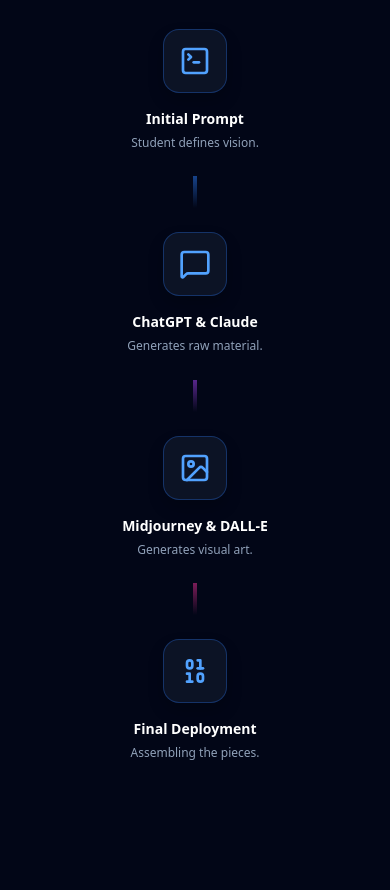
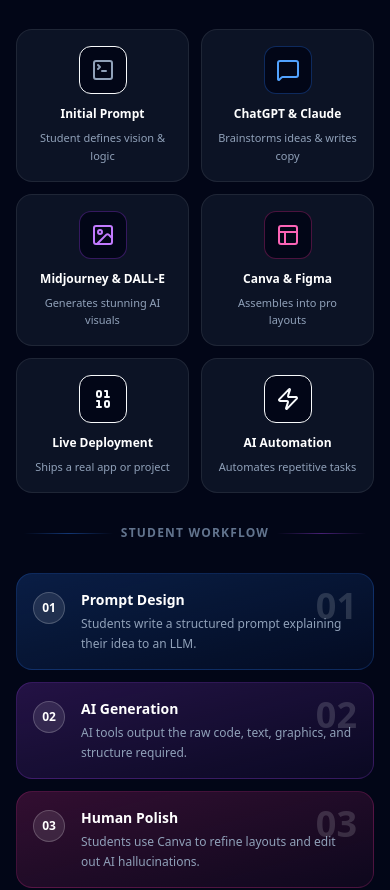
Before and after one commit to parv43/skillyugweb, a Next.js app: page / in a window 390 px wide. Shown: the part 3180-4070 px from the top of the page. Built offline with nearby package versions, Linux system fonts and the light colour scheme.

Commit message:
Redesign AI Tools section mobile layout: 2-col tool cards + numbered workflow steps

```diff
--- a/src/components/AIToolsSection.tsx
+++ b/src/components/AIToolsSection.tsx
@@ -133,19 +133,74 @@
         />
       </div>
 
-      {/* Mobile Stack Layout */}
-      <div className="flex flex-col gap-6 w-full px-6 lg:hidden z-10 relative">
-        <EcosystemNode icon={TerminalSquare} label="Initial Prompt" desc="Student defines vision." position="relative w-full" delay={0.1} />
-        <div className="w-1 h-8 bg-gradient-to-b from-blue-500/50 to-transparent mx-auto" />
-        <EcosystemNode icon={MessageSquare} label="ChatGPT & Claude" desc="Generates raw material." position="relative w-full" delay={0.2} />
-        <div className="w-1 h-8 bg-gradient-to-b from-purple-500/50 to-transparent mx-auto" />
-        <EcosystemNode icon={Image} label="Midjourney & DALL-E" desc="Generates visual art." position="relative w-full" delay={0.3} />
-        <div className="w-1 h-8 bg-gradient-to-b from-pink-500/50 to-transparent mx-auto" />
-        <EcosystemNode icon={Binary} label="Final Deployment" desc="Assembling the pieces." position="relative w-full" delay={0.4} />
+      {/* ── Mobile Layout (< lg) ── */}
+      <div className="flex flex-col w-full px-4 lg:hidden z-10 relative gap-8">
+
+        {/* Tool Cards — 2-column grid */}
+        <div className="grid grid-cols-2 gap-3 w-full">
+          {[
+            { icon: TerminalSquare, label: "Initial Prompt", desc: "Student defines vision & logic", color: "slate" },
+            { icon: MessageSquare, label: "ChatGPT & Claude", desc: "Brainstorms ideas & writes copy", color: "blue" },
+            { icon: Image, label: "Midjourney & DALL-E", desc: "Generates stunning AI visuals", color: "purple" },
+            { icon: Layout, label: "Canva & Figma", desc: "Assembles into pro layouts", color: "pink" },
+            { icon: Binary, label: "Live Deployment", desc: "Ships a real app or project", color: "emerald" },
+            { icon: Zap, label: "AI Automation", desc: "Automates repetitive tasks", color: "yellow" },
+          ].map(({ icon: Icon, label, desc, color }, i) => (
+            <motion.div
+              key={i}
+              className="bg-[#0f172a]/80 border border-white/8 rounded-2xl p-4 flex flex-col items-center text-center gap-2"
+              initial={{ opacity: 0, y: 12 }}
+              whileInView={{ opacity: 1, y: 0 }}
+              transition={{ duration: 0.4, delay: i * 0.07 }}
+              viewport={{ once: true }}
+            >
+              <div className={`w-12 h-12 rounded-xl bg-[#020617] flex items-center justify-center border border-${color}-500/30 mb-1`}>
+                <Icon className={`w-6 h-6 text-${color}-400`} />
+              </div>
+              <h4 className="text-white font-bold text-xs leading-tight">{label}</h4>
+              <p className="text-slate-400 text-[11px] leading-relaxed">{desc}</p>
+            </motion.div>
+          ))}
+        </div>
+
+        {/* Flow connector */}
+        <div className="flex items-center gap-2 px-2">
+          <div className="flex-1 h-px bg-gradient-to-r from-transparent via-blue-500/40 to-transparent" />
+          <span className="text-slate-500 text-xs font-semibold tracking-widest uppercase">Student Workflow</span>
+          <div className="flex-1 h-px bg-gradient-to-r from-transparent via-purple-500/40 to-transparent" />
+        </div>
+
+        {/* Workflow Steps — numbered list cards */}
+        <div className="flex flex-col gap-3 w-full">
+          {[
+            { step: "01", title: "Prompt Design", desc: "Students write a structured prompt explaining their idea to an LLM.", color: "from-blue-500/20 to-blue-500/5", border: "border-blue-500/20" },
+            { step: "02", title: "AI Generation", desc: "AI tools output the raw code, text, graphics, and structure required.", color: "from-purple-500/20 to-purple-500/5", border: "border-purple-500/20" },
+            { step: "03", title: "Human Polish", desc: "Students use Canva to refine layouts and edit out AI hallucinations.", color: "from-pink-500/20 to-pink-500/5", border: "border-pink-500/20" },
+            { step: "04", title: "Final Project", desc: "A complete, functioning website, game, or presentation is created.", color: "from-emerald-500/20 to-emerald-500/5", border: "border-emerald-500/20" },
+          ].map(({ step, title, desc, color, border }, i) => (
+            <motion.div
+              key={i}
+              className={`relative bg-gradient-to-br ${color} border ${border} rounded-2xl p-4 flex items-start gap-4 overflow-hidden`}
+              initial={{ opacity: 0, x: -10 }}
+              whileInView={{ opacity: 1, x: 0 }}
+              transition={{ duration: 0.4, delay: i * 0.08 }}
+              viewport={{ once: true }}
+            >
+              <span className="text-4xl font-black font-mono opacity-15 absolute right-4 top-3 select-none">{step}</span>
+              <div className="w-8 h-8 rounded-full bg-white/10 border border-white/20 flex items-center justify-center flex-shrink-0 mt-0.5">
+                <span className="text-white font-black text-xs">{step}</span>
+              </div>
+              <div>
+                <h3 className="text-white font-bold text-sm mb-1">{title}</h3>
+                <p className="text-slate-400 text-xs leading-relaxed">{desc}</p>
+              </div>
+            </motion.div>
+          ))}
+        </div>
       </div>
 
-      {/* Real Student Workflow Visualization */}
-      <div className="w-full max-w-6xl mx-auto px-6 mt-32 z-20">
+      {/* ── Desktop Workflow Steps (≥ lg) ── */}
+      <div className="w-full max-w-6xl mx-auto px-6 mt-32 z-20 hidden lg:block">
         <div className="text-center mb-12">
           <h3 className="text-2xl font-bold text-white mb-4">Example Student Workflow</h3>
           <div className="h-px w-24 bg-gradient-to-r from-transparent via-blue-500 to-transparent mx-auto" />
```
